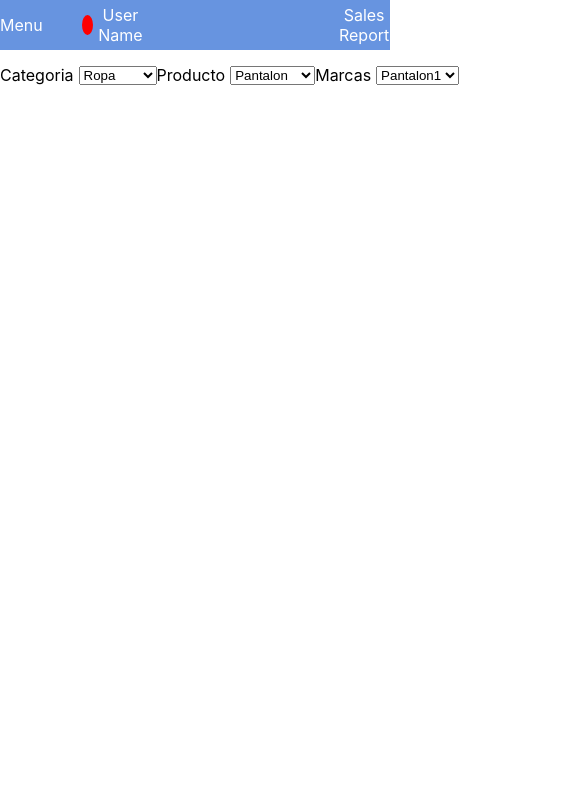
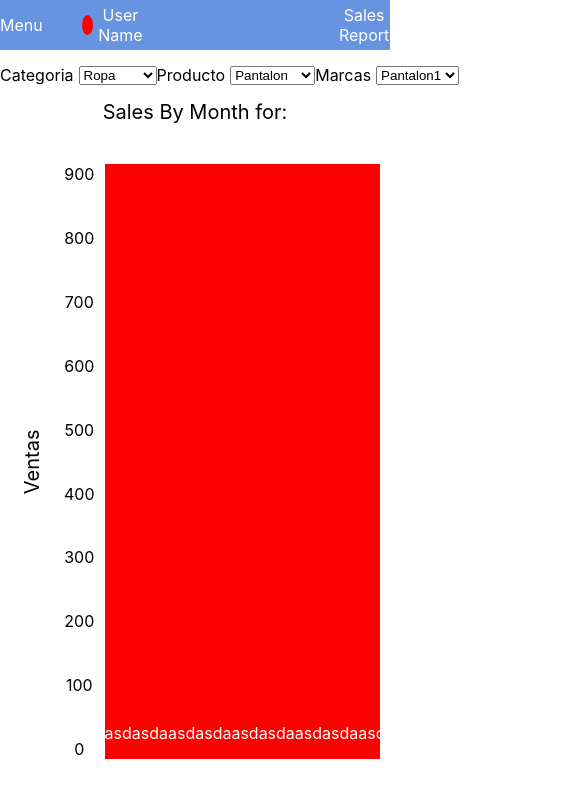
Before and after one commit to Pep3M/demo-grafico-react, a React (Create React App) app: page / in a window 390 px wide. Shown: the top 798 px of the page, 585 px wide, since content can reach past the window. Built offline with nearby package versions, Linux system fonts and the light colour scheme.

Commit message:
responsive bars

```diff
--- a/src/components/Graphics/Graphics.jsx
+++ b/src/components/Graphics/Graphics.jsx
@@ -1,76 +1,9 @@
 import React, { useState } from "react";
 import data from "../../data.json";
-
-const ListElement = ({ title, elements, callback }) => {
-  const handlerChange = (event) => {
-    callback(event.target.value);
-  };
-
-  return (
-    <div
-      style={{
-        display: "inherit",
-        alignItems: "center",
-      }}
-    >
-      {elements ? (
-        <>
-          <p style={{ marginRight: 5 }}>{title}</p>
-          <select
-            id={title}
-            name={title}
-            onChange={handlerChange}
-            defaultValue={elements[0]}
-          >
-            {elements.map((item, key) => (
-              <option key={key} value={item}>
-                {item}
-              </option>
-            ))}
-          </select>
-        </>
-      ) : (
-        <></>
-      )}
-    </div>
-  );
-};
+import EjeVentas from "./elements/EjeVentas";
+import Listas from "./elements/Listas";
 
 const Graphics = () => {
-  const categories = Object.keys(data);
-
-  const [products, setProducts] = useState(Object.keys(data[categories[0]]));
-  const [brands, setBrands] = useState(
-    data[categories[0]][products[0]]?.brands
-  );
-
-  const [category, setCategory] = useState(categories[0] || "");
-  const [product, setProduct] = useState(products[0] || "");
-  const [brand, setBrand] = useState(brands[0] || "");
-
-  const handleChangeCategory = (cat) => {
-    setCategory(cat);
-    const prods = Object.keys(data[cat]);
-    const brnds = data[cat][prods[0]]?.brands;
-
-    setProducts(prods);
-    setBrands(brnds);
-
-    setProduct(prods[0]);
-    setBrand(brnds[0]);
-  };
-  const handleChangeProduct = (prod) => {
-    const brnds = data[category][prod]?.brands;
-
-    setBrands(brnds);
-
-    setProduct(prod);
-    setBrand(brnds[0]);
-  };
-  const handleChangeBrand = (brand) => {
-    setBrand(brand);
-  };
-
   return (
     <div
       style={{
@@ -78,30 +11,25 @@ const Graphics = () => {
         height: "calc(100vh - 100px)",
       }}
     >
+      <Listas data={data} />
       <div
         style={{
+          width: "100%",
+          height: "100%",
           display: "flex",
-          justifyContent: "space-evenly",
-          alignItems: "center",
-          height: 50,
+          flexDirection: "column",
         }}
       >
-        <ListElement
-          title="Categoria"
-          elements={categories}
-          callback={handleChangeCategory}
-        />
-
-        <ListElement
-          title="Producto"
-          elements={products}
-          callback={handleChangeProduct}
-        />
-        <ListElement
-          title="Marcas"
-          elements={brands}
-          callback={handleChangeBrand}
-        />
+        <p
+          style={{
+            fontSize: 20,
+            marginTop: 0,
+            marginBottom: 40,
+          }}
+        >
+          Sales By Month for:
+        </p>
+        <EjeVentas />
       </div>
     </div>
   );
--- /dev/null
+++ b/src/components/Graphics/atoms/Bars.jsx
@@ -0,0 +1,31 @@
+import React from "react";
+
+const Bars = () => {
+  return (
+    <div
+      style={{
+        width: "calc(100% - 20px)",
+        height: "100%",
+        position: "absolute",
+        bottom: 0,
+        display: "flex",
+        justifyContent: "space-evenly",
+        alignItems: "flex-end",
+        backgroundColor: "red",
+        color: "white",
+        marginInline: 10,
+      }}
+    >
+      <p>asdasda</p>
+      <p>asdasda</p>
+      <p>asdasda</p>
+      <p>asdasda</p>
+      <p>asdasda</p>
+      <p>asdasda</p>
+      <p>asdasda</p>
+      <p>asdasda</p>
+    </div>
+  );
+};
+
+export default Bars;
--- /dev/null
+++ b/src/components/Graphics/atoms/ListElement.jsx
@@ -0,0 +1,36 @@
+const ListElement = ({ title, elements, value, callback }) => {
+  const handlerChange = (event) => {
+    callback(event.target.value);
+  };
+
+  return (
+    <div
+      style={{
+        display: "inherit",
+        alignItems: "center",
+      }}
+    >
+      {elements ? (
+        <>
+          <p style={{ marginRight: 5 }}>{title}</p>
+          <select
+            id={title}
+            name={title}
+            onChange={handlerChange}
+            value={value}
+          >
+            {elements.map((item, key) => (
+              <option key={key} value={item}>
+                {item}
+              </option>
+            ))}
+          </select>
+        </>
+      ) : (
+        <></>
+      )}
+    </div>
+  );
+};
+
+export default ListElement;
--- /dev/null
+++ b/src/components/Graphics/elements/EjeVentas.jsx
@@ -0,0 +1,71 @@
+import React from "react";
+import Bars from "../atoms/Bars";
+
+const EjeVentas = () => {
+  const max = 900;
+  const scale = Array.from({ length: max / 100 + 1 }, (_, i) => i * 100);
+
+  return (
+    <div
+      style={{
+        width: "100%",
+        height: "80%",
+        display: "flex",
+      }}
+    >
+      <p
+        style={{
+          writingMode: "vertical-rl",
+          transform: "rotate(180deg)",
+          fontSize: 20,
+        }}
+      >
+        Ventas
+      </p>
+      <div
+        style={{
+          display: "flex",
+          flexDirection: "column-reverse",
+          justifyContent: "space-between",
+        }}
+      >
+        {scale.map((item) => (
+          <p
+            style={{
+              margin: 0,
+            }}
+            key={item}
+          >
+            {item}
+          </p>
+        ))}
+      </div>
+      <div
+        style={{
+          display: "flex",
+          flexDirection: "column-reverse",
+          justifyContent: "space-between",
+          width: "100%",
+          position: "relative",
+        }}
+      >
+        {scale.map((item) => (
+          <div
+            style={{
+              width: "calc(100% - 20px)",
+              height: 1,
+              backgroundColor: "rgba(0,0,0,0.1)",
+              marginBlock: 7,
+              marginTop: 11,
+              marginInline: 10,
+            }}
+            key={item}
+          />
+        ))}
+        <Bars />
+      </div>
+    </div>
+  );
+};
+
+export default EjeVentas;
--- /dev/null
+++ b/src/components/Graphics/elements/Listas.jsx
@@ -0,0 +1,72 @@
+import React from 'react';
+import { useState } from 'react';
+import ListElement from '../atoms/ListElement';
+
+const Listas = ({data}) => {
+  const categories = Object.keys(data);
+
+  const [products, setProducts] = useState(Object.keys(data[categories[0]]));
+  const [brands, setBrands] = useState(
+    data[categories[0]][products[0]]?.brands
+  );
+
+  const [category, setCategory] = useState(categories[0] || "");
+  const [product, setProduct] = useState(products[0] || "");
+  const [brand, setBrand] = useState(brands[0] || "");
+
+  const handleChangeCategory = (cat) => {
+    setCategory(cat);
+    const prods = Object.keys(data[cat]);
+    const brnds = data[cat][prods[0]]?.brands;
+
+    setProducts(prods);
+    setBrands(brnds);
+
+    setProduct(prods[0]);
+    setBrand(brnds[0]);
+  };
+  const handleChangeProduct = (prod) => {
+    const brnds = data[category][prod]?.brands;
+
+    setBrands(brnds);
+
+    setProduct(prod);
+    setBrand(brnds[0]);
+  };
+  const handleChangeBrand = (brand) => {
+    setBrand(brand);
+  };
+
+  return (
+      <div
+        style={{
+          display: "flex",
+          justifyContent: "space-evenly",
+          alignItems: "center",
+          height: 50,
+        }}
+      >
+        <ListElement
+          title="Categoria"
+          elements={categories}
+          callback={handleChangeCategory}
+          value={category}
+        />
+
+        <ListElement
+          title="Producto"
+          elements={products}
+          callback={handleChangeProduct}
+          value={product}
+        />
+        <ListElement
+          title="Marcas"
+          elements={brands}
+          callback={handleChangeBrand}
+          value={brand}
+        />
+      </div>
+  );
+}
+
+export default Listas;
```
